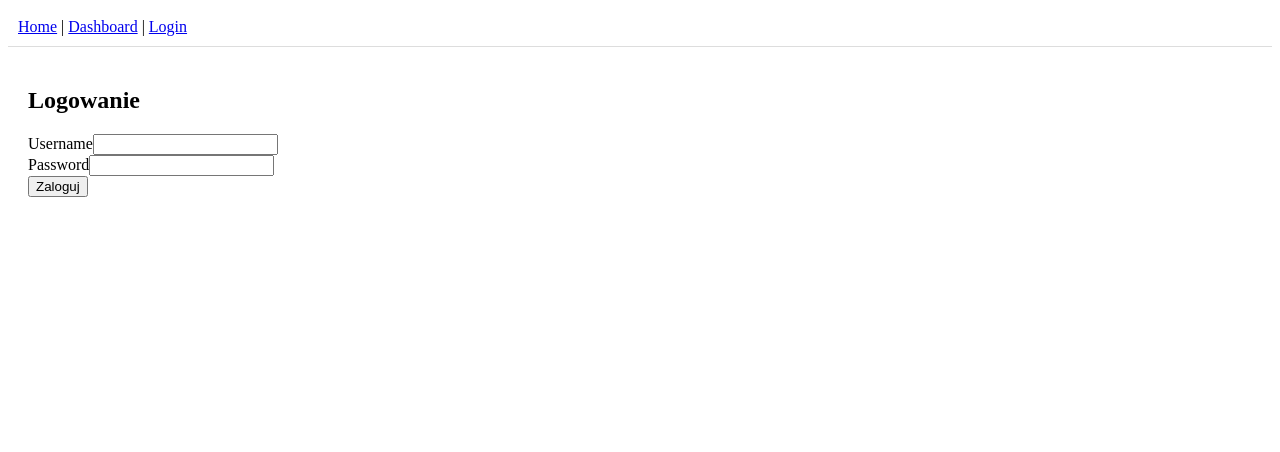
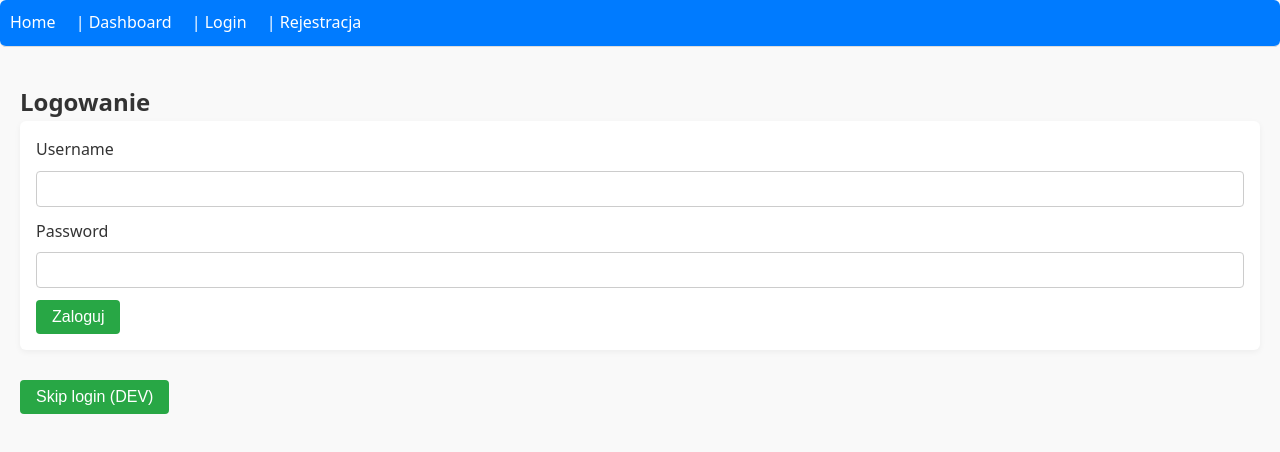
Before and after one commit to ironnext22/MPT, a React (Create React App) app in the folder Frontend/forms/: page /login in a window 1280 px wide. Shown: the top 452 px of the page. Built offline with nearby package versions, Linux system fonts and the light colour scheme; no server answers.

Commit message:
ulepszenia wizualne

```diff
--- a/Frontend/forms/src/App.css
+++ b/Frontend/forms/src/App.css
@@ -1,7 +1,119 @@
+/* Globalne ustawienia */
+* {
+    box-sizing: border-box;
+    margin: 0;
+    padding: 0;
+}
+
+body {
+    font-family: system-ui, Arial, sans-serif;
+    line-height: 1.6;
+    background-color: #f9f9f9;
+    color: #333;
+}
+
+/* Główny kontener aplikacji */
 .App {
-    font-family: system-ui, Arial, sans-serif;
     padding: 16px;
+    max-width: 900px;
+    margin: 0 auto;
 }
-.error{
+
+/* Navbar */
+nav {
+    padding: 12px 16px;
+    background-color: #007bff;
+    color: white;
+    border-radius: 6px;
+    margin-bottom: 16px;
+}
+
+nav a {
+    color: white;
+    text-decoration: none;
+    margin-right: 16px;
+}
+
+nav a:hover {
+    text-decoration: underline;
+}
+
+/* Błędy */
+.error {
     color: #b00020;
+    background-color: #fdecea;
+    padding: 8px 12px;
+    border-radius: 4px;
+    margin-top: 8px;
+    font-weight: 500;
 }
+
+/* Formularze */
+form {
+    background-color: #fff;
+    padding: 16px;
+    border-radius: 6px;
+    box-shadow: 0 2px 6px rgba(0,0,0,0.05);
+    margin-bottom: 20px;
+}
+
+label {
+    display: block;
+    margin-bottom: 4px;
+    font-weight: 500;
+}
+
+input, select, textarea {
+    width: 100%;
+    padding: 8px 10px;
+    margin-top: 4px;
+    margin-bottom: 12px;
+    border: 1px solid #ccc;
+    border-radius: 4px;
+    font-size: 1rem;
+}
+
+/* Przycisk */
+button {
+    background-color: #007bff;
+    color: white;
+    border: none;
+    padding: 8px 16px;
+    border-radius: 4px;
+    cursor: pointer;
+    font-size: 1rem;
+    transition: background-color 0.2s;
+    margin-right: 8px;
+}
+
+button:hover {
+    background-color: #0056b3;
+}
+
+/* Listy */
+ul {
+    list-style: none;
+    padding-left: 0;
+}
+
+li {
+    margin-bottom: 8px;
+}
+
+/* Dodatkowe style dla Home */
+h1 {
+    color: #007bff;
+    margin-bottom: 16px;
+}
+
+ol li {
+    margin-bottom: 8px;
+}
+
+button {
+    background-color: #28a745;
+}
+
+button:hover {
+    background-color: #218838;
+}
--- a/Frontend/forms/src/App.js
+++ b/Frontend/forms/src/App.js
@@ -1,4 +1,3 @@
-// src/App.js
 import React, { useContext } from "react";
 import { Routes, Route, Link, Navigate } from "react-router-dom";
 import Login from "./pages/Login";
@@ -7,6 +6,7 @@ import Dashboard from "./pages/Dashboard";
 import FormBuilder from "./pages/FormBuilder";
 import PublicForm from "./pages/PublicForm";
 import SubmissionsList from "./pages/SubmissionsList";
+import Home from "./pages/Home";
 import { AuthContext } from "./contexts/AuthContext";
 
 function PrivateRoute({ children }) {
@@ -20,19 +20,43 @@ export default function App() {
             <nav style={{ padding: 10, borderBottom: "1px solid #ddd" }}>
                 <Link to="/">Home</Link>{" | "}
                 <Link to="/dashboard">Dashboard</Link>{" | "}
-                <Link to="/login">Login</Link>
+                <Link to="/login">Login</Link>{" | "}
+                <Link to="/register">Rejestracja</Link>
             </nav>
 
             <Routes>
-                <Route path="/" element={<div style={{ padding: 20 }}>Witamy — aplikacja ankiet</div>} />
+                <Route path="/" element={<Home />} />
                 <Route path="/login" element={<Login />} />
                 <Route path="/register" element={<Register />} />
 
-                <Route path="/dashboard" element={<PrivateRoute><Dashboard/></PrivateRoute>} />
-                <Route path="/forms/new" element={<PrivateRoute><FormBuilder/></PrivateRoute>} />
-                <Route path="/forms/:id/submissions" element={<PrivateRoute><SubmissionsList/></PrivateRoute>} />
+                <Route
+                    path="/dashboard"
+                    element={
+                        <PrivateRoute>
+                            <Dashboard />
+                        </PrivateRoute>
+                    }
+                />
 
-                <Route path="/forms/public/:token" element={<PublicForm/>} />
+                <Route
+                    path="/forms/new"
+                    element={
+                        <PrivateRoute>
+                            <FormBuilder />
+                        </PrivateRoute>
+                    }
+                />
+
+                <Route
+                    path="/forms/:id/submissions"
+                    element={
+                        <PrivateRoute>
+                            <SubmissionsList />
+                        </PrivateRoute>
+                    }
+                />
+
+                <Route path="/forms/public/:token" element={<PublicForm />} />
             </Routes>
         </div>
     );
--- /dev/null
+++ b/Frontend/forms/src/pages/Home.js
@@ -0,0 +1,37 @@
+import React from "react";
+import { Link } from "react-router-dom";
+//import "./Home.css"; // opcjonalnie, jeśli chcesz osobne style
+
+export default function Home() {
+    return (
+        <div style={{ padding: 20 }}>
+            <h1>Witamy w aplikacji Ankietowej!</h1>
+            <p>
+                Ta aplikacja pozwala tworzyć własne formularze, udostępniać je innym i analizować odpowiedzi.
+            </p>
+
+            <h2>Jak zacząć?</h2>
+            <ol>
+                <li>Zarejestruj się lub zaloguj, jeśli już masz konto.</li>
+                <li>Przejdź do <Link to="/dashboard">Dashboard</Link>, aby zobaczyć swoje ankiety.</li>
+                <li>Utwórz nową ankietę poprzez <Link to="/forms/new">Formularz</Link>.</li>
+                <li>Udostępnij publiczny link uczestnikom, aby mogli wypełnić ankietę.</li>
+                <li>Przeglądaj zgłoszenia w <Link to="/dashboard">Dashboard</Link> lub w szczegółach formularza.</li>
+            </ol>
+
+            <div style={{ marginTop: 20 }}>
+                <Link to="/register">
+                    <button style={{ marginRight: 10 }}>Zarejestruj się</button>
+                </Link>
+                <Link to="/login">
+                    <button>Zaloguj się</button>
+                </Link>
+            </div>
+
+            <div style={{ marginTop: 40, fontStyle: "italic", color: "#555" }}>
+                <p>Porada: każda ankieta może zawierać pytania otwarte i wielokrotnego wyboru.</p>
+                <p>Pamiętaj, aby zawsze sprawdzić swoje ankiety przed udostępnieniem!</p>
+            </div>
+        </div>
+    );
+}
--- a/Frontend/forms/src/pages/Login.js
+++ b/Frontend/forms/src/pages/Login.js
@@ -1,4 +1,3 @@
-// src/pages/Login.js
 import React, { useState, useContext } from "react";
 import api from "../api";
 import { AuthContext } from "../contexts/AuthContext";
@@ -28,6 +27,7 @@ export default function Login() {
     return (
         <div style={{ padding: 20 }}>
             <h2>Logowanie</h2>
+
             <form onSubmit={submit}>
                 <div>
                     <label>Username</label>
@@ -39,6 +39,17 @@ export default function Login() {
                 </div>
                 <button type="submit">Zaloguj</button>
             </form>
+
+            {/* 🔥 DEBUG: Przycisk omijający logowanie */}
+            <button
+                onClick={() => {
+                    setToken("DEV-TOKEN");
+                    nav("/dashboard");
+                }}
+                style={{ marginTop: 10 }}
+            >
+                Skip login (DEV)
+            </button>
         </div>
     );
 }
```
Also changed, not shown: Frontend/forms/package.json (+10 -0 lines), 1 other file (tests, documents, lock files or other folders).
